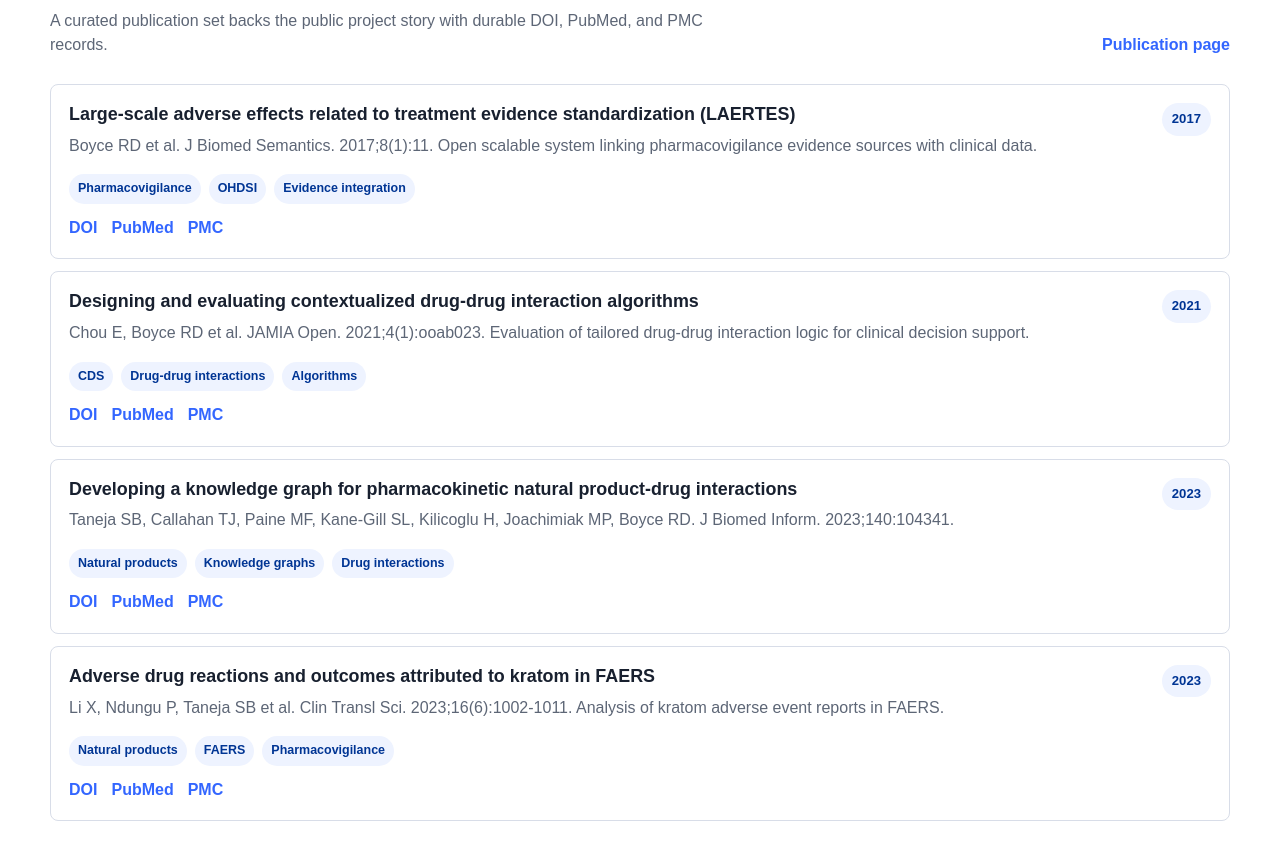
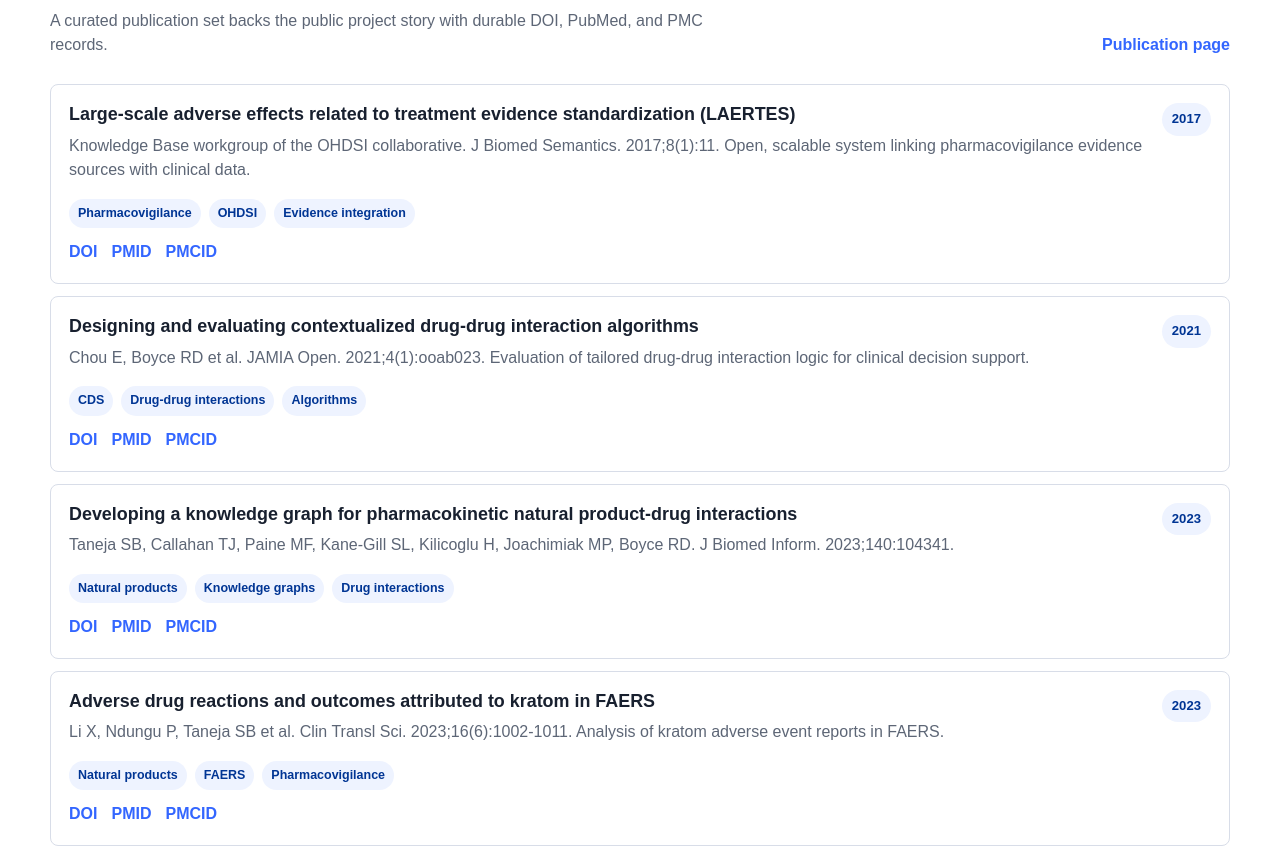
Before and after one commit to rkboyce/triads-lab-web, a SvelteKit app: page / in a window 1280 px wide. Shown: the part 4020-4868 px from the top of the page. Built offline with nearby package versions, Linux system fonts and the light colour scheme.

Commit message:
Refine launch publication curation

```diff
--- a/src/lib/data/publications.ts
+++ b/src/lib/data/publications.ts
@@ -11,13 +11,13 @@ export const publications: Publication[] = [
     title:
       'Large-scale adverse effects related to treatment evidence standardization (LAERTES)',
     meta:
-      'Boyce RD et al. J Biomed Semantics. 2017;8(1):11. Open scalable system linking pharmacovigilance evidence sources with clinical data.',
+      'Knowledge Base workgroup of the OHDSI collaborative. J Biomed Semantics. 2017;8(1):11. Open, scalable system linking pharmacovigilance evidence sources with clinical data.',
     label: '2017',
     tags: ['Pharmacovigilance', 'OHDSI', 'Evidence integration'],
     links: [
       ['DOI', 'https://doi.org/10.1186/s13326-017-0115-3'],
-      ['PubMed', 'https://pubmed.ncbi.nlm.nih.gov/28270198/'],
-      ['PMC', 'https://www.ncbi.nlm.nih.gov/pmc/articles/PMC5341176/']
+      ['PMID', 'https://pubmed.ncbi.nlm.nih.gov/28270198/'],
+      ['PMCID', 'https://www.ncbi.nlm.nih.gov/pmc/articles/PMC5341176/']
     ]
   },
   {
@@ -28,8 +28,8 @@ export const publications: Publication[] = [
     tags: ['CDS', 'Drug-drug interactions', 'Algorithms'],
     links: [
       ['DOI', 'https://doi.org/10.1093/jamiaopen/ooab023'],
-      ['PubMed', 'https://pubmed.ncbi.nlm.nih.gov/33763631/'],
-      ['PMC', 'https://www.ncbi.nlm.nih.gov/pmc/articles/PMC7976224/']
+      ['PMID', 'https://pubmed.ncbi.nlm.nih.gov/33763631/'],
+      ['PMCID', 'https://www.ncbi.nlm.nih.gov/pmc/articles/PMC7976224/']
     ]
   },
   {
@@ -40,8 +40,8 @@ export const publications: Publication[] = [
     tags: ['Natural products', 'Knowledge graphs', 'Drug interactions'],
     links: [
       ['DOI', 'https://doi.org/10.1016/j.jbi.2023.104341'],
-      ['PubMed', 'https://pubmed.ncbi.nlm.nih.gov/36933632/'],
-      ['PMC', 'https://www.ncbi.nlm.nih.gov/pmc/articles/PMC10150409/']
+      ['PMID', 'https://pubmed.ncbi.nlm.nih.gov/36933632/'],
+      ['PMCID', 'https://www.ncbi.nlm.nih.gov/pmc/articles/PMC10150409/']
     ]
   },
   {
@@ -52,8 +52,8 @@ export const publications: Publication[] = [
     tags: ['Natural products', 'FAERS', 'Pharmacovigilance'],
     links: [
       ['DOI', 'https://doi.org/10.1111/cts.13505'],
-      ['PubMed', 'https://pubmed.ncbi.nlm.nih.gov/36861661/'],
-      ['PMC', 'https://www.ncbi.nlm.nih.gov/pmc/articles/PMC10264943/']
+      ['PMID', 'https://pubmed.ncbi.nlm.nih.gov/36861661/'],
+      ['PMCID', 'https://www.ncbi.nlm.nih.gov/pmc/articles/PMC10264943/']
     ]
   },
   {
@@ -64,8 +64,8 @@ export const publications: Publication[] = [
     tags: ['Knowledge graphs', 'Open science', 'Biomedical AI'],
     links: [
       ['DOI', 'https://doi.org/10.1038/s41597-024-03171-w'],
-      ['PubMed', 'https://pubmed.ncbi.nlm.nih.gov/38605048/'],
-      ['PMC', 'https://www.ncbi.nlm.nih.gov/pmc/articles/PMC11009265/']
+      ['PMID', 'https://pubmed.ncbi.nlm.nih.gov/38605048/'],
+      ['PMCID', 'https://www.ncbi.nlm.nih.gov/pmc/articles/PMC11009265/']
     ]
   },
   {
@@ -76,8 +76,8 @@ export const publications: Publication[] = [
     tags: ['Drug-drug interactions', 'Knowledge bases', 'CDS'],
     links: [
       ['DOI', 'https://doi.org/10.1016/j.jbi.2015.04.006'],
-      ['PubMed', 'https://pubmed.ncbi.nlm.nih.gov/25917055/'],
-      ['PMC', 'https://www.ncbi.nlm.nih.gov/pmc/articles/PMC4464899/']
+      ['PMID', 'https://pubmed.ncbi.nlm.nih.gov/25917055/'],
+      ['PMCID', 'https://www.ncbi.nlm.nih.gov/pmc/articles/PMC4464899/']
     ]
   },
   {
@@ -88,8 +88,8 @@ export const publications: Publication[] = [
     tags: ['CDS', 'Evidence evaluation', 'Drug safety'],
     links: [
       ['DOI', 'https://doi.org/10.1007/s40264-014-0262-8'],
-      ['PubMed', 'https://pubmed.ncbi.nlm.nih.gov/25556085/'],
-      ['PMC', 'https://www.ncbi.nlm.nih.gov/pmc/articles/PMC4624322/']
+      ['PMID', 'https://pubmed.ncbi.nlm.nih.gov/25556085/'],
+      ['PMCID', 'https://www.ncbi.nlm.nih.gov/pmc/articles/PMC4624322/']
     ]
   },
   {
@@ -100,8 +100,8 @@ export const publications: Publication[] = [
     tags: ['Drug labels', 'Knowledge representation', 'Medication safety'],
     links: [
       ['DOI', 'https://doi.org/10.1186/2041-1480-4-5'],
-      ['PubMed', 'https://pubmed.ncbi.nlm.nih.gov/23351881/'],
-      ['PMC', 'https://www.ncbi.nlm.nih.gov/pmc/articles/PMC3698101/']
+      ['PMID', 'https://pubmed.ncbi.nlm.nih.gov/23351881/'],
+      ['PMCID', 'https://www.ncbi.nlm.nih.gov/pmc/articles/PMC3698101/']
     ]
   },
   {
@@ -112,8 +112,8 @@ export const publications: Publication[] = [
     tags: ['Older adults', 'NLP', 'Adverse events'],
     links: [
       ['DOI', 'https://doi.org/10.4338/ACI-2017-02-RA-0036'],
-      ['PubMed', 'https://pubmed.ncbi.nlm.nih.gov/29241242/'],
-      ['PMC', 'https://www.ncbi.nlm.nih.gov/pmc/articles/PMC5802315/']
+      ['PMID', 'https://pubmed.ncbi.nlm.nih.gov/29241242/'],
+      ['PMCID', 'https://www.ncbi.nlm.nih.gov/pmc/articles/PMC5802315/']
     ]
   },
   {
@@ -123,8 +123,8 @@ export const publications: Publication[] = [
     label: '2025',
     tags: ['Natural products', 'Knowledge graph embeddings', 'AI'],
     links: [
-      ['PubMed', 'https://pubmed.ncbi.nlm.nih.gov/40502231/'],
-      ['PMC', 'https://www.ncbi.nlm.nih.gov/pmc/articles/PMC12150722/']
+      ['PMID', 'https://pubmed.ncbi.nlm.nih.gov/40502231/'],
+      ['PMCID', 'https://www.ncbi.nlm.nih.gov/pmc/articles/PMC12150722/']
     ]
   }
 ];
```
Also changed, not shown: src/routes/publications/+page.svelte (+4 -4 lines).
